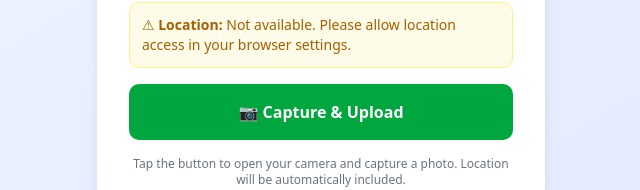
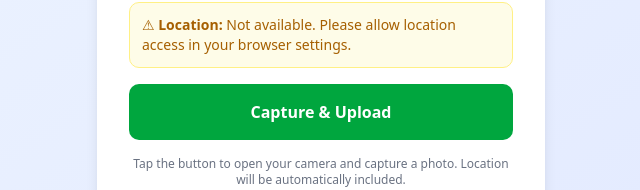
Before and after one commit to Sahilpatil135/NGO-Contribution-and-Transparency-System, a React (Vite) app in the folder client/: page /mobile/proof/1 in a window 1280 px wide. Shown: the part 347-537 px from the top of the page, without its empty margins (319-959 px from the left). Built offline with nearby package versions, Linux system fonts and the light colour scheme; no server answers.

Commit message:
Minor Fixes

```diff
--- a/client/src/Pages/MobileProofCapture.jsx
+++ b/client/src/Pages/MobileProofCapture.jsx
@@ -228,7 +228,7 @@ export default function MobileProofCapture() {
               Uploading...
             </span>
           ) : (
-            "📷 Capture & Upload"
+            "Capture & Upload"
           )}
         </button>
 
```
